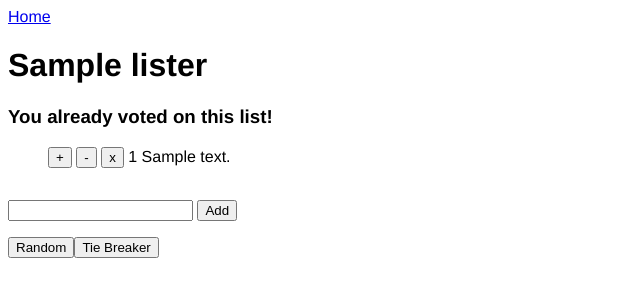
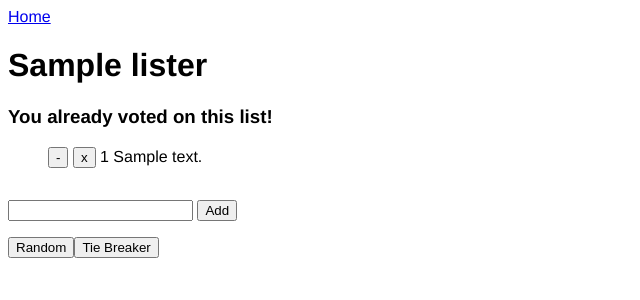
Before and after one commit to bolecki/lister, a Django app: page /lists/1/ in a window 1280 px wide. Shown: the top 300 px of the page, without its empty margins (0-640 px from the left). Run offline with Django 3.2, Linux system fonts and the light colour scheme; a user stored in the database is signed in; tables that the repository leaves empty hold one stand-in row (values such as "Sample post"); parts of the project's set-up code (start-up, migrations or seed data) failed here and were passed over.

Commit message:
conditionally show up and down vote items

```diff
--- a/lister/lists/templates/lists/index.html
+++ b/lister/lists/templates/lists/index.html
@@ -15,8 +15,11 @@
         <ul style="list-style:none;">
         {% for item in items %}
             <li style="line-height:1em;">
-                <form style="display:inline-block" action="{% url 'lists:vote' list_id=list_id item_id=item.id action='up' %}" method="post">{% csrf_token %}<input type=submit value="+"/></form>
-                <form style="display:inline-block" action="{% url 'lists:vote' list_id=list_id item_id=item.id action='down' %}" method="post">{% csrf_token %}<input type=submit value="-"/></form>
+                {% if not voted %}
+                    <form style="display:inline-block" action="{% url 'lists:vote' list_id=list_id item_id=item.id action='up' %}" method="post">{% csrf_token %}<input type=submit value="+"/></form>
+                {% else %}
+                    <form style="display:inline-block" action="{% url 'lists:vote' list_id=list_id item_id=item.id action='down' %}" method="post">{% csrf_token %}<input type=submit value="-"/></form>
+                {% endif %}
                 <form style="display:inline-block" action="{% url 'lists:vote' list_id=list_id item_id=item.id action='delete' %}" method="post">{% csrf_token %}<input type=submit value="x"/></form>
                 {{ item.votes }} {{ item.item_text }}
             </li>
```
